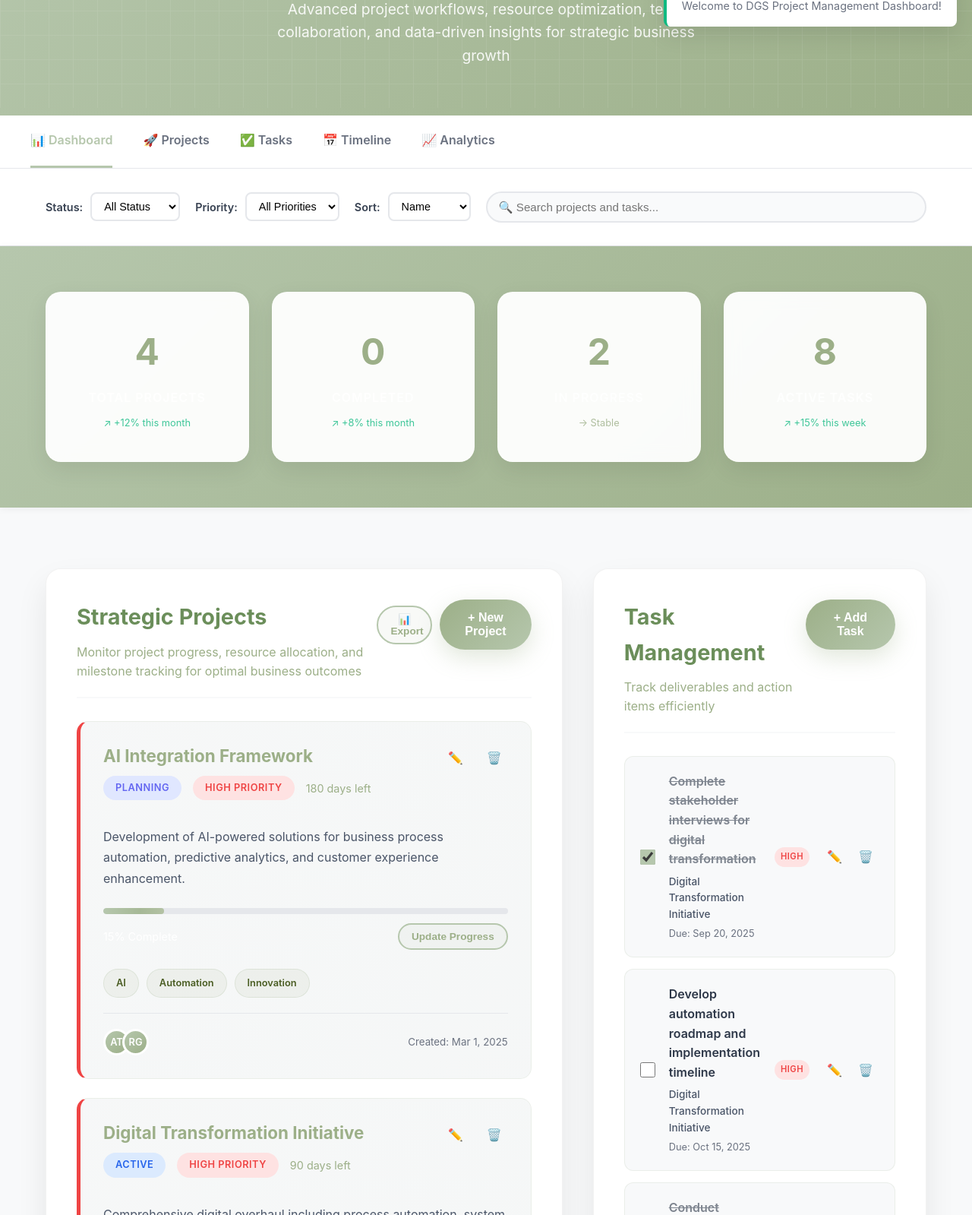
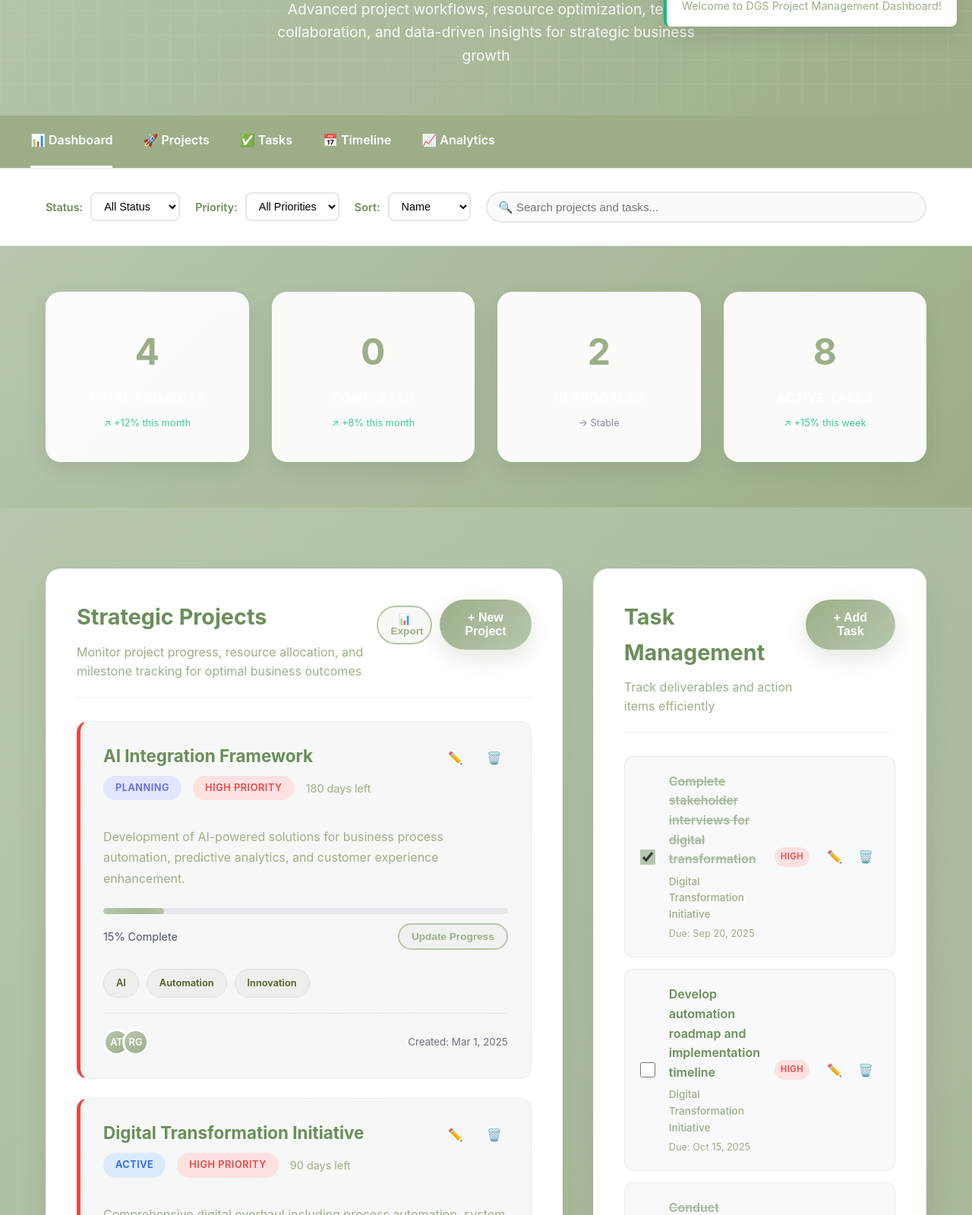
Before and after one commit to DGSConsulting/Project-Management-Dashboard, a plain HTML site: page index.html in a window 1280 px wide. Shown: the part 168-1767 px from the top of the page at 76% size. Drawn offline with Linux system fonts and the light colour scheme.

Commit message:
Update index.html

```diff
--- a/index.html
+++ b/index.html
@@ -103,7 +103,7 @@
 
         /* Navigation Tabs - New Feature */
         .nav-tabs {
-            background: white;
+            background: #9CAF88;
             padding: 0 20px;
             box-shadow: 0 2px 10px rgba(0,0,0,0.05);
             border-bottom: 1px solid #e5e7eb;
@@ -120,19 +120,19 @@
             padding: 20px 0;
             cursor: pointer;
             font-weight: 600;
-            color: #6b7280;
+            color: white;
             border-bottom: 3px solid transparent;
             transition: all 0.3s ease;
             position: relative;
         }
 
         .nav-tab.active {
-            color: #B6C7AD;
-            border-bottom-color: #B6C7AD;
+            color: white;
+            border-bottom-color: white;
         }
 
         .nav-tab:hover {
-            color: #9CAF88;
+            color: rgba(255, 255, 255, 0.8);
         }
 
         /* Filter Controls - New Feature */
@@ -157,7 +157,7 @@
 
         .filter-label {
             font-weight: 600;
-            color: #374151;
+            color: #6B8E5A;
             font-size: 0.9rem;
         }
 
@@ -227,7 +227,7 @@
             left: 0;
             right: 0;
             bottom: 0;
-            background: linear-gradient(135deg, rgba(122, 164, 19)), rgba(135, 164, 97)));
+            background: linear-gradient(135deg, rgba(182, 199, 173, 0.05), rgba(156, 175, 136, 0.05));
             opacity: 0;
             transition: opacity 0.3s ease;
         }
@@ -273,11 +273,12 @@
 
         .trend-up { color: #10b981; }
         .trend-down { color: #ef4444; }
-        .trend-neutral { color: #9CAF88; }
+        .trend-neutral { color: #6b7280; }
 
         /* Main Content */
         .main-content {
             padding: 80px 0;
+            background: linear-gradient(135deg, #B6C7AD 0%, #9CAF88 100%);
         }
 
         .content-grid {
@@ -433,7 +434,7 @@
         .project-title {
             font-size: 1.4rem;
             font-weight: 700;
-            color: #9CAF88;
+            color: #6B8E5A;
             margin-bottom: 12px;
             line-height: 1.3;
         }
@@ -476,7 +477,7 @@
         .status-onhold { background: #f3f4f6; color: #6b7280; }
 
         .project-description {
-            color: #4a5568;
+            color: #9CAF88;
             margin-bottom: 25px;
             line-height: 1.7;
             position: relative;
@@ -528,7 +529,7 @@
             justify-content: space-between;
             align-items: center;
             font-size: 0.9rem;
-            color: white;
+            color: #4a5568;
         }
 
         .project-tags {
@@ -644,7 +645,7 @@
 
         .task-title {
             font-weight: 600;
-            color: #2d3748;
+            color: #6B8E5A;
             margin-bottom: 6px;
             font-size: 1rem;
             transition: all 0.3s ease;
@@ -657,13 +658,13 @@
 
         .task-project {
             font-size: 0.85rem;
-            color: #4a5568;
+            color: #9CAF88;
             font-weight: 500;
         }
 
         .task-due {
             font-size: 0.8rem;
-            color: #6b7280;
+            color: #9CAF88;
             margin-top: 4px;
         }
 
@@ -775,7 +776,7 @@
         .modal h3 {
             font-size: 1.6rem;
             font-weight: 700;
-            color: #2d3748;
+            color: #6B8E5A;
             margin-bottom: 30px;
             padding-bottom: 15px;
             border-bottom: 2px solid #f8f9fa;
@@ -789,7 +790,7 @@
             display: block;
             margin-bottom: 10px;
             font-weight: 600;
-            color: #2d3748;
+            color: #6B8E5A;
             font-size: 0.95rem;
         }
 
@@ -825,7 +826,7 @@
 
         .btn-cancel {
             background: #f3f4f6;
-            color: #4a5568;
+            color: #6B8E5A;
             border: 2px solid #e5e7eb;
             padding: 12px 24px;
             border-radius: 25px;
@@ -844,19 +845,20 @@
         .empty-state {
             text-align: center;
             padding: 80px 20px;
-            color: #4a5568;
+            color: #9CAF88;
         }
 
         .empty-state h3 {
             font-size: 1.4rem;
             margin-bottom: 15px;
-            color: #6b7280;
+            color: #6B8E5A;
             font-weight: 600;
         }
 
         .empty-state p {
             font-size: 1rem;
             line-height: 1.6;
+            color: #9CAF88;
         }
 
         /* Notification System - New Feature */
@@ -890,12 +892,12 @@
 
         .notification-title {
             font-weight: 600;
-            color: #1f2937;
+            color: #6B8E5A;
             margin-bottom: 5px;
         }
 
         .notification-message {
-            color: #6b7280;
+            color: #9CAF88;
             font-size: 0.9rem;
         }
 
```
